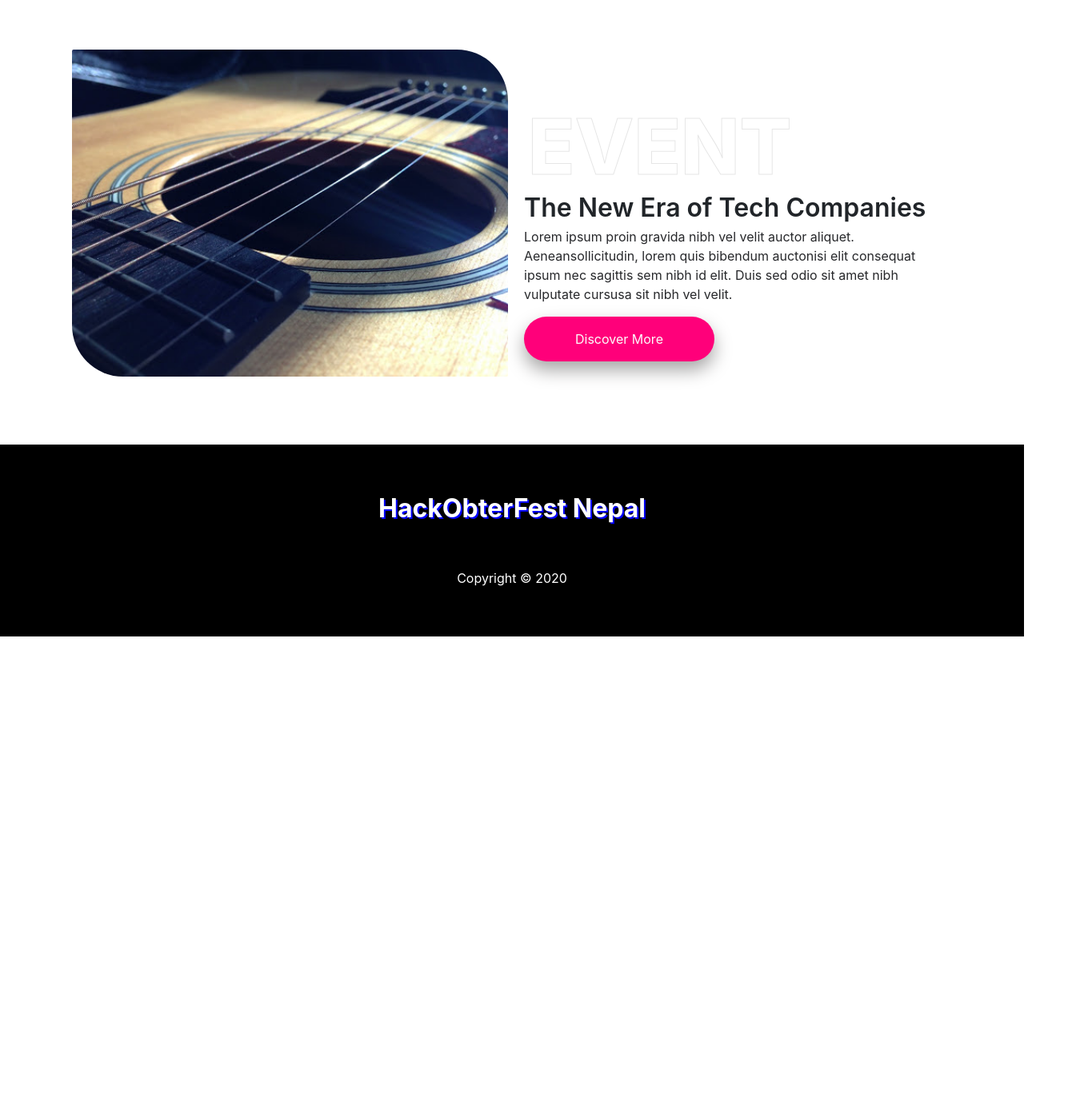
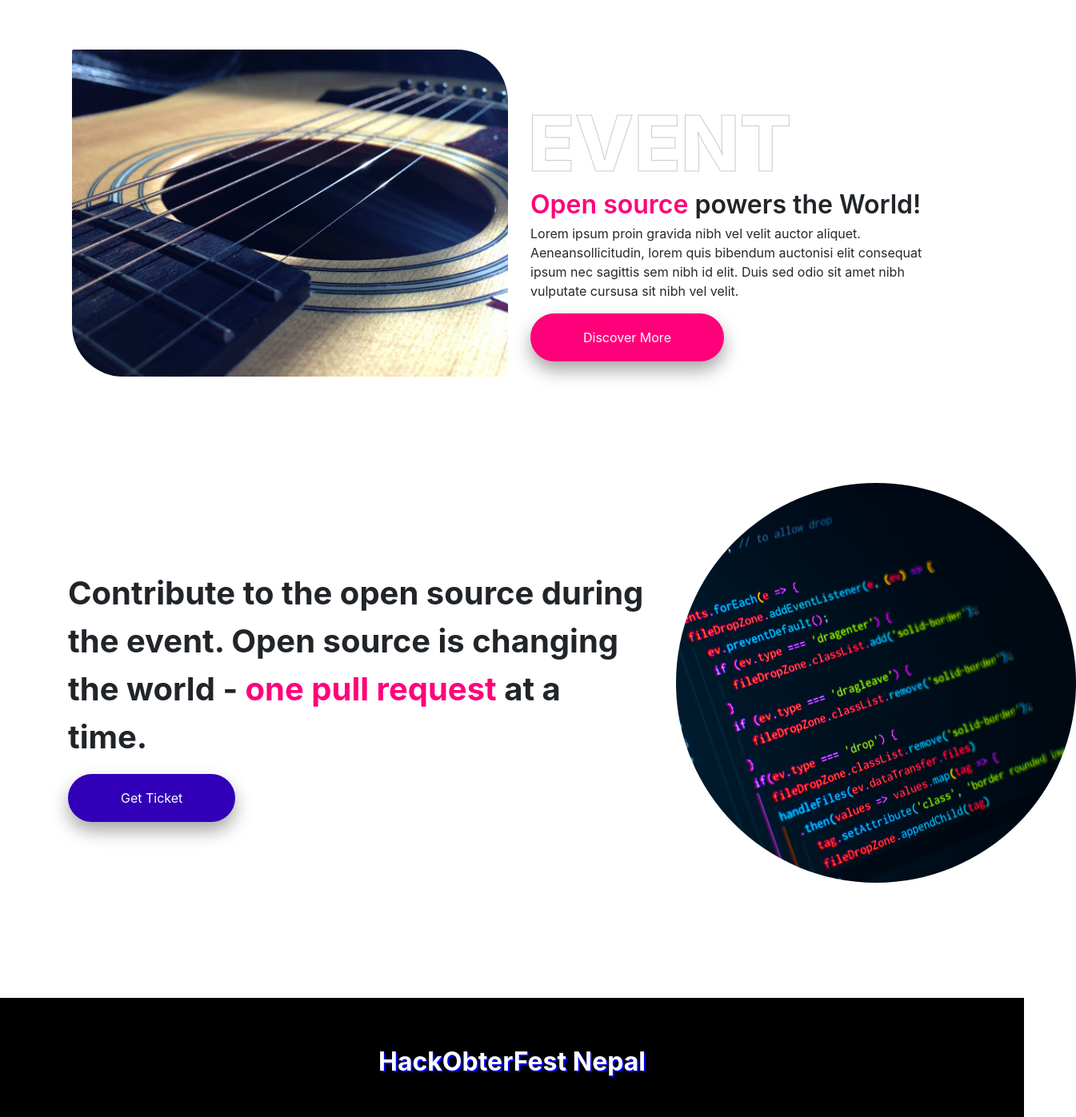
Before and after one commit to Hacktoberfest-Nepal/HacktoberfestNepal, a React (Create React App) app: page / in a window 1280 px wide. Shown: the part 410-1807 px from the top of the page at 80% size, 1345 px wide, since content can reach past the window. Before the commit the page ends 1206 px from the top, so only its background shows below. Built offline with nearby package versions, Linux system fonts and the light colour scheme.

Commit message:
feat: add info component to home page

```diff
--- a/src/assets/css/EventComponent.css
+++ b/src/assets/css/EventComponent.css
@@ -6,6 +6,10 @@
 .event-component-wrapper .event-image-wrapper {
   /* border: 2px solid black; */
   padding: 5px;
+}
+
+.styled-text-pink {
+  color: #ff007a;
 }
 
 div.event-wrapper .event-title {
@@ -33,12 +37,12 @@ div.event-wrapper .event-description-text {
   /* mask: 1px solid blue; */
   line-height: 1;
   -webkit-text-stroke-width: 1px;
-  -webkit-text-stroke-color: rgb(230, 230, 230);
+  -webkit-text-stroke-color: rgb(204, 203, 203);
 }
 
 .learn-more-button {
   padding: 1rem 4rem;
-  border: none;
+  border: 2px solid #ff007a;
   color: rgb(252, 252, 252);
   background-color: #ff007a;
   border-radius: 10rem;
@@ -47,5 +51,6 @@ div.event-wrapper .event-description-text {
 }
 
 .learn-more-button:hover {
-  background-color: rgb(20, 0, 67);
+  background-color: transparent;
+  color: #333333;
 }
--- /dev/null
+++ b/src/assets/css/InfoComponent.css
@@ -0,0 +1,13 @@
+.main-text {
+  font-size: 2.5rem;
+}
+
+.learn-more-button.button-purple {
+  background-color: rgb(49, 0, 184);
+  border: 2px solid rgb(49, 0, 184);
+}
+
+.learn-more-button.button-purple:hover {
+  background: transparent;
+  color: black;
+}
--- a/src/components/EventComponent.js
+++ b/src/components/EventComponent.js
@@ -15,8 +15,11 @@ const EventComponent = () => {
       </div>
       <div className="col-12 col-md-6 mb-4 align-self-end">
         <h1 className="event-component-header">Event</h1>
-        <div className="event-wrapper">
-          <h3 className="event-title">The New Era of Tech Companies</h3>
+        <div className="event-wrapper pl-2">
+          <h3 className="event-title">
+            <span className="styled-text-pink">Open source</span> powers the
+            World!
+          </h3>
           <p className="event-description-text">
             Lorem ipsum proin gravida nibh vel velit auctor aliquet.
             Aeneansollicitudin, lorem quis bibendum auctonisi elit consequat
--- /dev/null
+++ b/src/components/InfoComponent.js
@@ -0,0 +1,38 @@
+import React from "react";
+import "../assets/css/InfoComponent.css";
+import infoImage from "../assets/images/open-source-500x500.png";
+
+const InfoComponent = () => {
+  return (
+    <div className="container mx-auto info-component-wrapper pb-5 mb-5">
+      <div className="info-wrapper row py-5">
+        <div className="info-content-wrapper col-8 align-self-center pt-3 pr-4">
+          <p className="info-text-small"></p>
+          <p className="main-text font-weight-bold">
+            Contribute to the open source during the event. Open source is
+            changing the world -{" "}
+            <span className="styled-text-pink font-weight-bold">
+              one pull request
+            </span>{" "}
+            at a time.
+          </p>
+          <div className="info-button-wrapper">
+            <button className="learn-more-button button-purple">
+              Get Ticket
+            </button>
+          </div>
+        </div>
+
+        <div className="info-image-wrapper col-4 align-self-center">
+          <img
+            className="img-round d-block rounded-circle"
+            src={infoImage}
+            alt="Info"
+          />
+        </div>
+      </div>
+    </div>
+  );
+};
+
+export default InfoComponent;
--- a/src/pages/Home.js
+++ b/src/pages/Home.js
@@ -1,11 +1,13 @@
 import React from "react";
 import EventComponent from "../components/EventComponent";
+import InfoComponent from "../components/InfoComponent";
 import TimeOutComponent from "../components/TimeOutComponent";
 
 const Home = () => {
   return (
     <div>
       <p>Home </p> <TimeOutComponent /> <EventComponent />
+      <InfoComponent />
     </div>
   );
 };
```
Also changed, not shown: src/assets/images/open-source-500x500.png (added).
